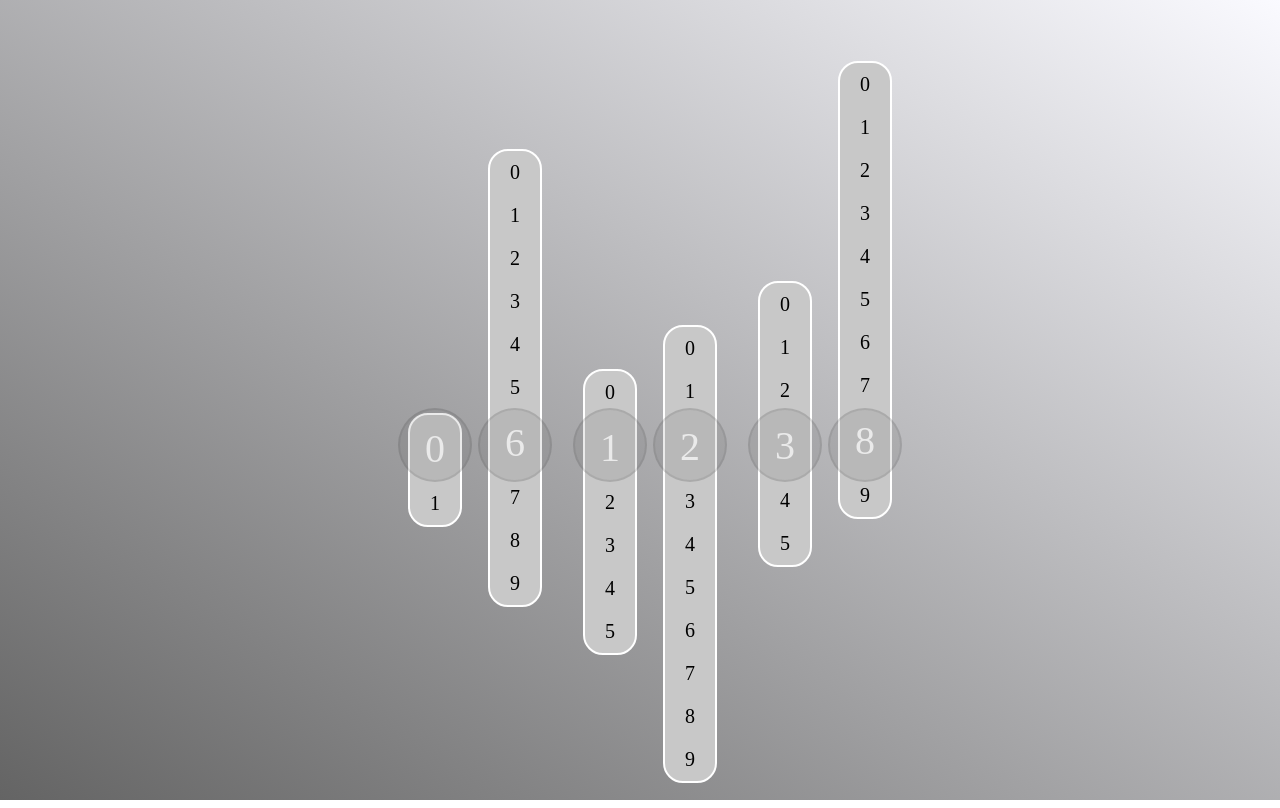
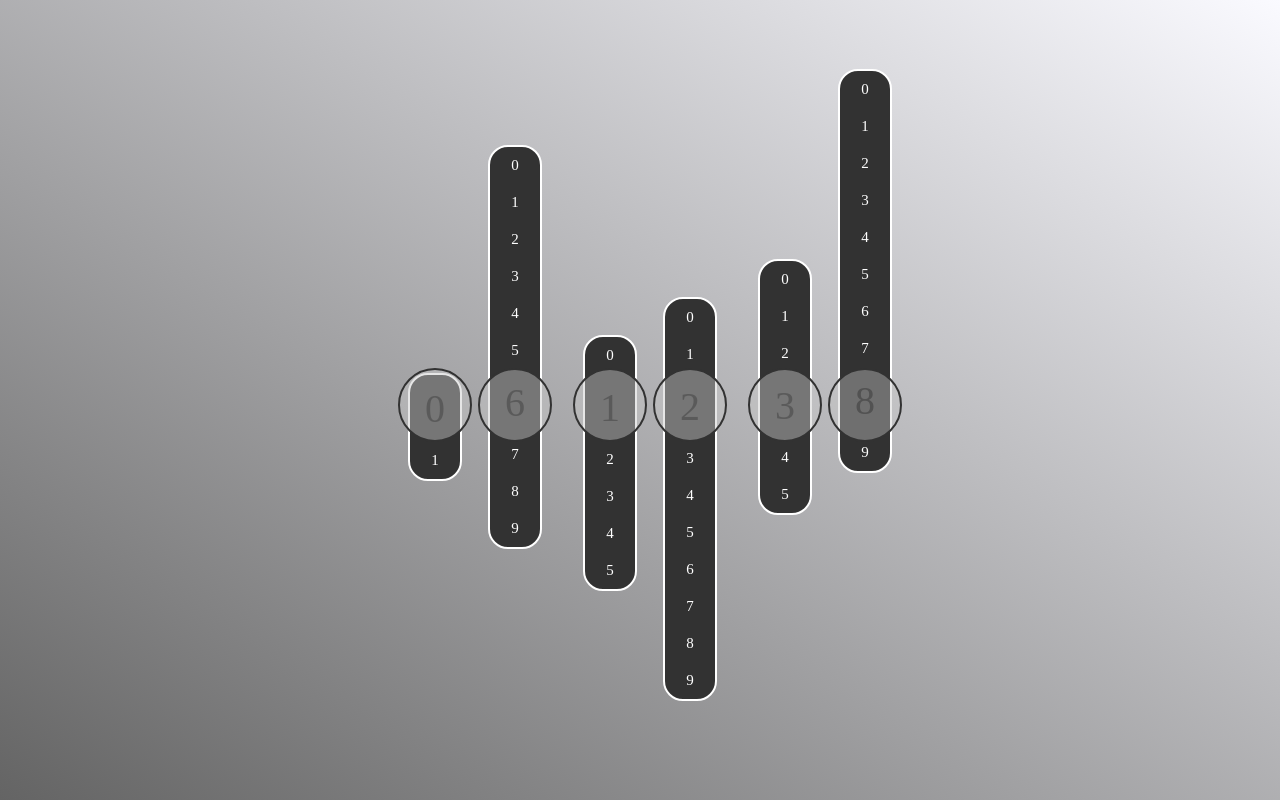
Before and after one commit to ArV29/MinimalisticClock, a plain HTML site: page index.html in a window 1280 px wide. Drawn offline with Linux system fonts and the light colour scheme.

Commit message:
qol changes

```diff
--- a/index.html
+++ b/index.html
@@ -12,7 +12,7 @@
 <body>
     <div class="clock">
         <div class="hour main">
-            <div class="cover"></div>
+            <div class="cover" cover-h-ten></div>
             <div class="tens" h-ten>
                 <div class="number 0" h-ten-0>0</div>
                 <div class="number 1" h-ten-1>1</div>
@@ -20,7 +20,7 @@
         </div>
         <div class="seperatorA"></div>
         <div class="hour main">
-            <div class="cover"></div>
+            <div class="cover" cover-h-one></div>
             <div class="ones" h-one>
                 <div class="number 0" h-one-0>0</div>
                 <div class="number 1" h-one-1>1</div>
@@ -36,7 +36,7 @@
         </div>
         <div class="seperatorB"></div>
         <dev class="minute main">
-            <div class="cover"></div>
+            <div class="cover" cover-m-ten></div>
 
             <div class="tens" m-ten>
                 <div class="number 0" m-ten-0>0</div>
@@ -49,7 +49,7 @@
         </dev>
         <div class="seperatorA"></div>
         <dev class="minute main">
-            <div class="cover"></div>
+            <div class="cover" cover-m-one></div>
             <div class="ones" m-one>
                 <div class="number 0" m-one-0>0</div>
                 <div class="number 1" m-one-1>1</div>
@@ -65,7 +65,7 @@
         </dev>
         <div class="seperatorB"></div>
         <dev class="second main">
-            <div class="cover"></div>
+            <div class="cover" cover-s-ten></div>
             <div class="tens" s-ten>
                 <div class="number 0" s-ten-0>0</div>
                 <div class="number 1" s-ten-1>1</div>
@@ -77,7 +77,7 @@
         </dev>
         <div class="seperatorA"></div>
         <dev class="second main">
-            <div class="cover"></div>
+            <div class="cover" cover-s-one></div>
             <div class="ones" s-one>
                 <div class="number 0" s-one-0>0</div>
                 <div class="number 1" s-one-1>1</div>
--- a/script.css
+++ b/script.css
@@ -15,13 +15,13 @@ body {
     display: flex;
     flex-direction: row;
     position: absolute;
-    top: 50%;
+    top: 45%;
     left: 50%;
     transform: translate(-50%, -50%);
 }
 
 .ones {
-    background-color: rgb(200, 200, 200);
+    background-color: rgb(50, 50, 50);
     border-radius: 20px;
     width: 50px;
 
@@ -36,7 +36,7 @@ body {
 }
 
 .tens {
-    background-color: rgb(200, 200, 200);
+    background-color: rgb(50, 50, 50);
     border-radius: 20px;
     width: 50px;
 
@@ -56,8 +56,8 @@ body {
     width: 70px;
     height: 70px;
     z-index: 10;
-    background-color: rgba(50, 50, 50, 10%);
-    border: 2px solid rgba(50, 50, 50, 10%);
+    background-color: rgba(200, 200, 200, 45%);
+    border: 2px solid rgba(50, 50, 50, 100%);
     border-radius: 50%;
 }
 
@@ -79,13 +79,13 @@ body {
     top: 50%;
     width: 50px;
 
-    color: black;
+    color: white;
     text-align: center;
-    font-size: 20px;
+    font-size: 15px;
     top:50%;
     padding-top: 10px;
     padding-bottom: 10px;
-    border: 0px solid black;
+    border: 0px solid white;
 
 }
 
--- a/script.js
+++ b/script.js
@@ -5,25 +5,53 @@ const hTen = document.querySelector("[h-ten]");
 const mTen = document.querySelector("[m-ten]");
 const sTen = document.querySelector("[s-ten]");
 
-setInterval(setClock, 1000);
+setInterval(setClock, 1);
 var second = 0;
+var key = 0
+function setClock() {
 
-function setClock() {
     const currentTime = new Date();
     var seconds = currentTime.getSeconds();
     var minutes = currentTime.getMinutes();
     var hours = currentTime.getHours() % 12;
+    var ms = currentTime.getMilliseconds()%1000;
 
-    sOne.style.setProperty("--move", (seconds % 10) * 44);
+    if (ms>=780){
+        if(((1000-ms)%5) == 0){
+            key+=1;
 
-    mOne.style.setProperty("--move", (minutes % 10) * 44);
+            document.querySelector('[cover-s-one]').style.setProperty('background-color', "rgba(200, 200, 200, " + (45 - (1000 - ms) / 5) + "%)")
 
-    hOne.style.setProperty("--move", (hours % 10) * 44);
+            console.log(document.querySelector('[cover-s-one]').style)
+        }
+    }
+    if(ms>=500){
+        if (ms%5 == 0){
 
-    hTen.style.setProperty("--move", Math.floor(hours / 10) * 44);
+        }
+    }
+    else{
+        key = 0;
+    }
 
-    mTen.style.setProperty("--move", Math.floor(minutes / 10) * 44);
-    sTen.style.setProperty("--move", Math.floor(seconds / 10) * 44);
+
+
+
+
+
+
+    sOne.style.setProperty("--move", (seconds % 10) * 38+key);
+
+    mOne.style.setProperty("--move", (minutes % 10) * 38);
+
+    hOne.style.setProperty("--move", (hours % 10) * 38);
+
+    hTen.style.setProperty("--move", Math.floor(hours / 10) * 38);
+
+    mTen.style.setProperty("--move", Math.floor(minutes / 10) * 38);
+
+    sTen.style.setProperty("--move", Math.floor(seconds / 10) * 38);
+
     magnify("s", seconds);
     magnify("m", minutes);
 
@@ -33,40 +61,40 @@ function setClock() {
 function magnify(type, value) {
     s = "[" + type + "-one-" + (value % 10) + "]";
     document.querySelector(s).style.setProperty("font-size", "40px");
-    document.querySelector(s).style.setProperty("color", "white");
+    document.querySelector(s).style.setProperty("color", "black");
 
 
 
     if (value % 10 == 0) {
-        document.querySelector("[" + type + "-one-9]").style.setProperty("font-size", "20px");
-        document.querySelector("[" + type + "-one-9]").style.setProperty("color", "black");
+        document.querySelector("[" + type + "-one-9]").style.setProperty("font-size", "15px");
+        document.querySelector("[" + type + "-one-9]").style.setProperty("color", "white");
 
     } else {
         s = "[" + type + "-one-" + ((value % 10) - 1) + "]";
-        document.querySelector(s).style.setProperty("font-size", "20px");
-        document.querySelector(s).style.setProperty("color", "black");
+        document.querySelector(s).style.setProperty("font-size", "15px");
+        document.querySelector(s).style.setProperty("color", "white");
 
     }
 
     s = "[" + type + "-ten-" + Math.floor(value / 10) + "]";
     document.querySelector(s).style.setProperty("font-size", "40px");
-    document.querySelector(s).style.setProperty("color", "white");
+    document.querySelector(s).style.setProperty("color", "black");
 
     if (Math.floor(value / 10) == 0) {
         if (type == 'h') {
-            document.querySelector("[h-ten-1]").style.setProperty("font-size", "20px");
-            document.querySelector("[h-ten-1]").style.setProperty("color", "black");
+            document.querySelector("[h-ten-1]").style.setProperty("font-size", "15px");
+            document.querySelector("[h-ten-1]").style.setProperty("color", "white");
 
         } else {
-            document.querySelector("[" + type + "-ten-5]").style.setProperty("font-size", "20px");
-            document.querySelector("[" + type + "-ten-5]").style.setProperty("color", "black");
+            document.querySelector("[" + type + "-ten-5]").style.setProperty("font-size", "15px");
+            document.querySelector("[" + type + "-ten-5]").style.setProperty("color", "white");
 
         }
     } else {
         s = "[" + type + "-ten-" + (Math.floor(value / 10) - 1) + "]";
-        document.querySelector(s).style.setProperty("font-size", "20px");
+        document.querySelector(s).style.setProperty("font-size", "15px");
 
-        document.querySelector(s).style.setProperty("color", "black");
+        document.querySelector(s).style.setProperty("color", "white");
     }
 
 
```
